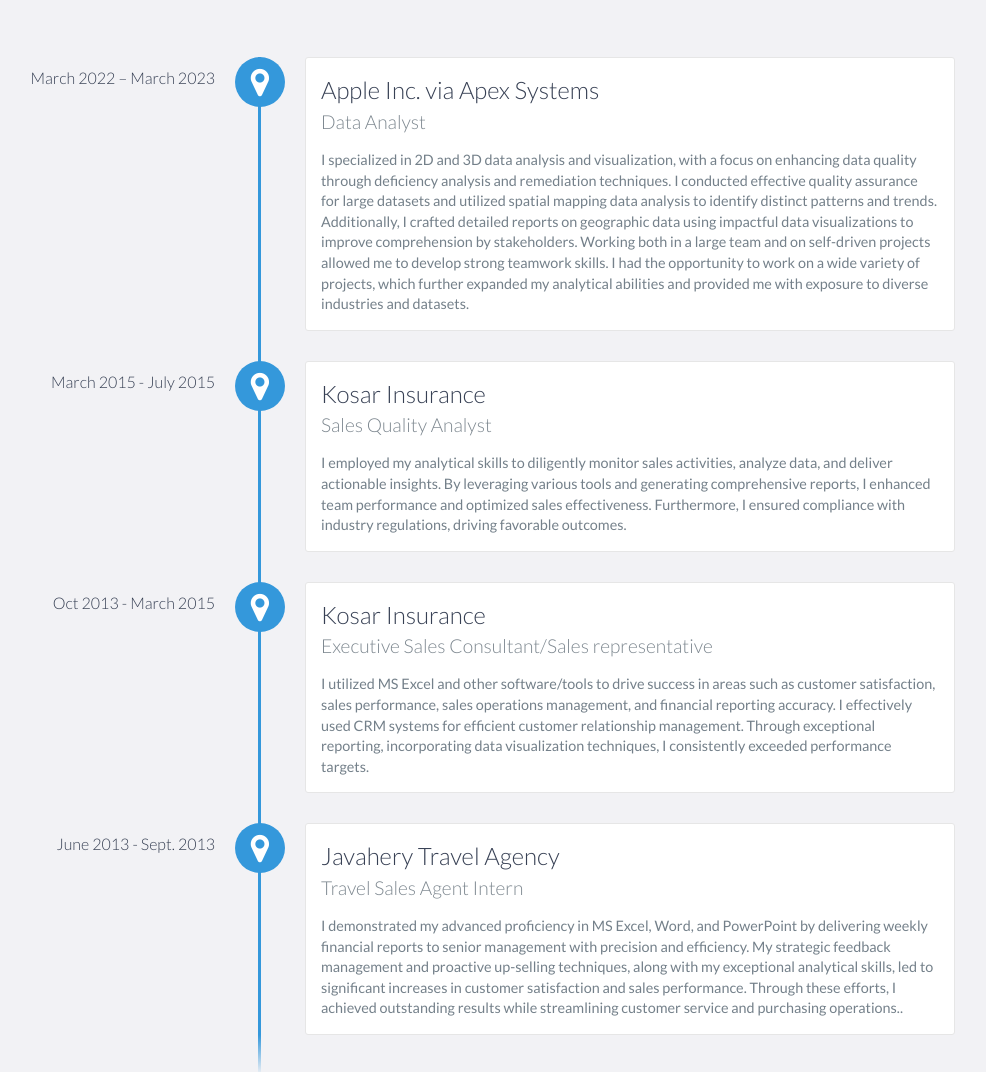
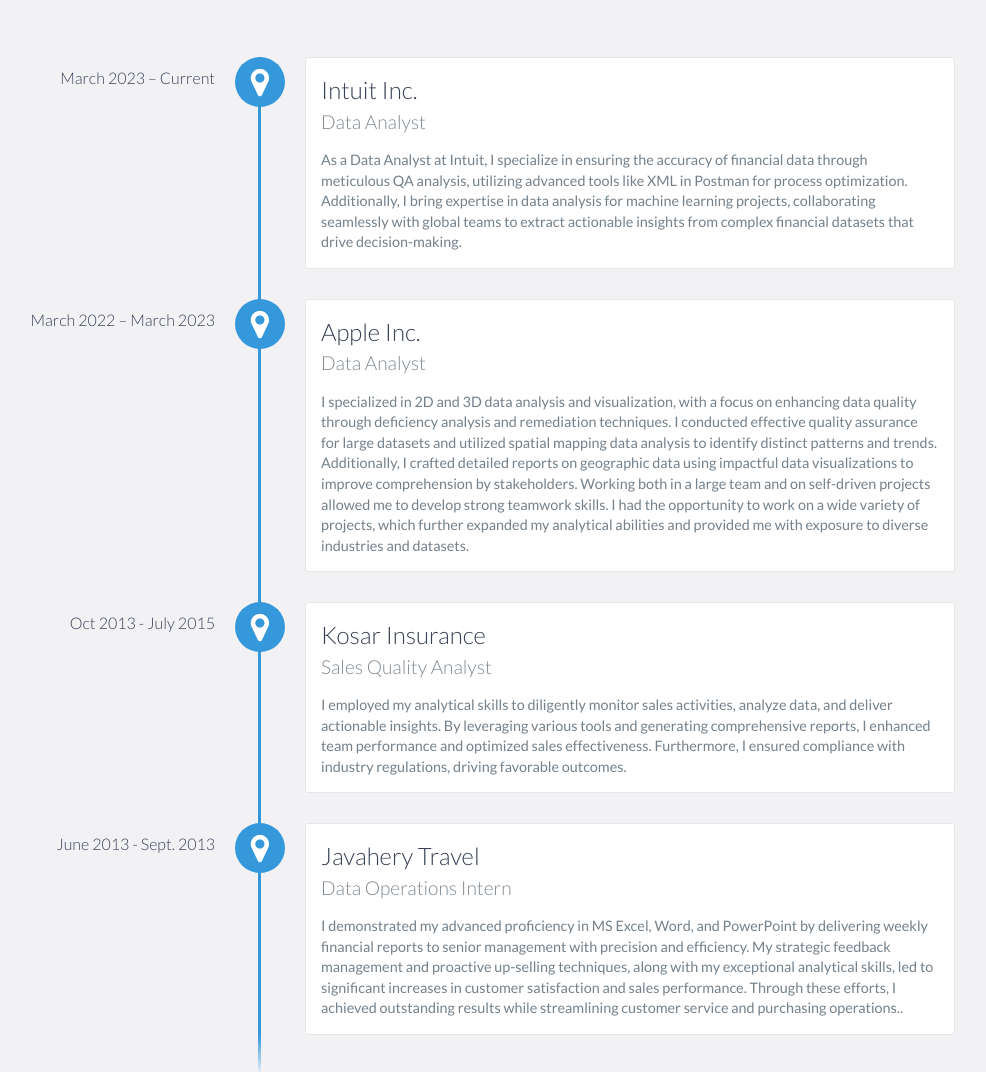
Before and after one commit to pegahchavoshi/pegahchavoshi.github.io, a website: page index.html in a window 1280 px wide. Shown: the part 1475-2547 px from the top of the page, without its empty margins (185-1171 px from the left). Drawn offline with nearby package versions, Linux system fonts and the light colour scheme.

Commit message:
index update

```diff
--- a/index.html
+++ b/index.html
@@ -102,15 +102,13 @@
 	<br>
             	<br>
 
-	My name is Pegah and I am a former Data Analyst at <a href="https://www.apple.com/">Apple Inc.</a>
-
-            In my role at Apple, I was responsible for analyzing large datasets and providing insights to support strategic decision-making. I was a self-driven and proactive individual, who thrived on delivering results through the application of data analytics and predictive modeling.
+	I'm Pegah, a passionate Data Analyst currently working at <a href="https://www.intuit.com//">Intuit Inc.</a Prior to joining Intuit, I honed my skills at <a href="https://www.apple.com//">Apple Inc.</a> where I analyzed large datasets to provide strategic insights that drove decision-making processes. I was a self-driven and proactive individual, who thrived on delivering results through the application of data analytics and predictive modeling.
 
 <br>
             	<br>
 
 
-           I completed my master's degree in Engineering Management with a concentration in Business Analytics and Project Management from <a href="https://www.lamar.edu/">Lamar University</a>. During my studies, I gained proficiency in various software and programming languages, including Excel, SQL, Power BI, Tableau, etc. I also developed skills in data modeling, data visualization, and predictive modeling.
+           I completed my master's degree in Engineering Management with a concentration in Business Analytics and Project Management from <a href="https://www.lamar.edu/">Lamar University</a>. During my studies, I gained proficiency in various software and programming languages, including Excel, SQL, Power BI, Tableau, etc. I also developed skills in data modeling, data visualization, and predictive modeling using Python.
 
 
 
@@ -118,7 +116,7 @@
             	<br>
 
           I am continuously learning and improving my skills, and I present my work and ongoing projects on my <a href="https://github.com/pegahchavoshi/">GitHub</a> page. Please feel free to explore my page and get in touch with me for any collaboration opportunities. To find more information
-        about my other experiences, see my <a href="resources/CV_Pegah_Chavoshi_Chamani.pdf">Resume</a>.
+        about my other experiences, see my <a href="resources/CV_Pegah_Chavoshi_Chamani_2024.pdf">Resume</a>.
 
 
 
@@ -135,8 +133,19 @@
     <div id="experience" class="background-alt">
         <h2 class="heading">Experience</h2>
         <div id="experience-timeline">
-            <div data-date="March 2022 – March 2023">
-                <h3>Apple Inc. via Apex Systems</h3>
+            <div data-date="March 2023 – Current">
+                <h3>Intuit Inc.</h3>
+                <h4>Data Analyst</h4>
+                <p>
+                As a Data Analyst at Intuit, I specialize in ensuring the accuracy of financial data through meticulous QA analysis, utilizing advanced tools like XML in Postman for process optimization. Additionally, I bring expertise in data analysis for machine learning projects, collaborating seamlessly with global teams to extract actionable insights from complex financial datasets that drive decision-making.
+                </p>
+            </div>
+
+
+
+
+ <div data-date="March 2022 – March 2023">
+                <h3>Apple Inc.</h3>
                 <h4>Data Analyst</h4>
                 <p>
                  I specialized in 2D and 3D data analysis and visualization, with a focus on enhancing data quality through deficiency analysis and remediation techniques. I conducted effective quality assurance for large datasets and utilized spatial mapping data analysis to identify distinct patterns and trends. Additionally, I crafted detailed reports on geographic data using impactful data visualizations to improve comprehension by stakeholders.
@@ -147,7 +156,11 @@
 
 
 
-  <div data-date="March 2015 - July 2015">
+
+
+
+
+  <div data-date="Oct 2013 - July 2015">
                 <h3>Kosar Insurance</h3>
                 <h4>Sales Quality Analyst</h4>
                 <p>
@@ -159,17 +172,11 @@
 
 
 
-            <div data-date="Oct 2013 - March 2015">
-                <h3>Kosar Insurance</h3>
-                <h4>Executive Sales Consultant/Sales representative</h4>
-                <p>
-                  I utilized MS Excel and other software/tools to drive success in areas such as customer satisfaction, sales performance, sales operations management, and financial reporting accuracy. I effectively used CRM systems for efficient customer relationship management. Through exceptional reporting, incorporating data visualization techniques, I consistently exceeded performance targets.
-         </p>
-            </div>
+
 
             <div data-date="June 2013 - Sept. 2013">
-                <h3>Javahery Travel Agency</h3>
-                <h4>Travel Sales Agent Intern</h4>
+                <h3>Javahery Travel </h3>
+                <h4>Data Operations Intern</h4>
                 <p>
 
 I demonstrated my advanced proficiency in MS Excel, Word, and PowerPoint by delivering weekly financial reports to senior management with precision and efficiency. My strategic feedback management and proactive up-selling techniques, along with my exceptional analytical skills, led to significant increases in customer satisfaction and sales performance. Through these efforts, I achieved outstanding results while streamlining customer service and purchasing operations..
@@ -413,7 +420,9 @@
 			<li>Data Visualization</li>
 			<li>Data Mining</li>
 			<li>SQL</li>
+			<li>Python</li>
 			<li>Project Management</li>
+                        <li>Business Analysis</li>
 			<li>Risk Analysis</li>
 			<li>GIS Analysis</li>
 
```
Also changed, not shown: 2 other files.
